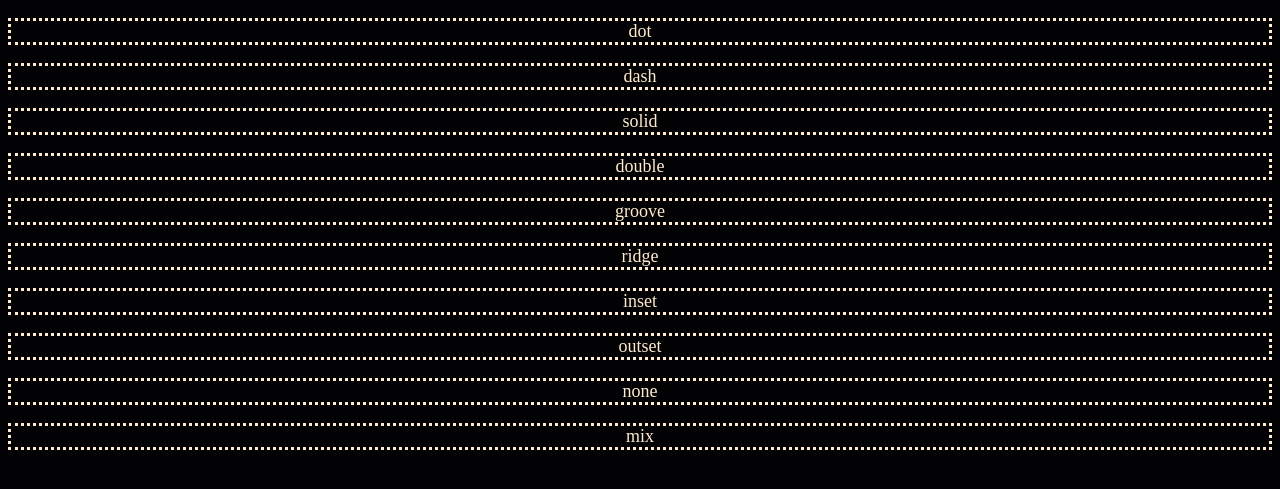
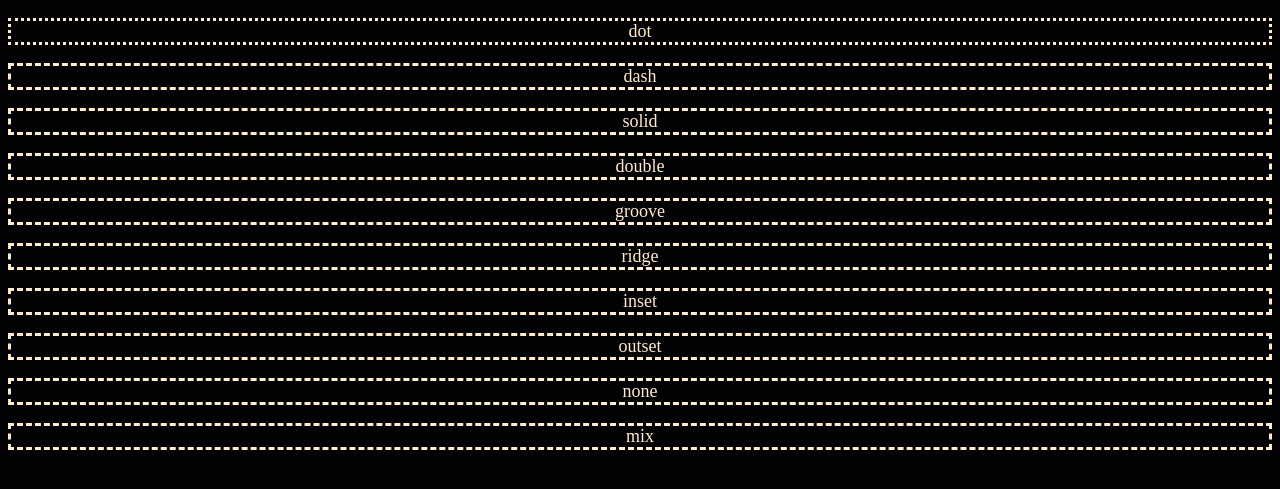
Before and after one commit to wonder-coconut/unitygame, a PHP site: page /ctest.html in a window 1280 px wide. Shown: the top 489 px of the page. Run offline with PHP 8.4, Linux system fonts and the light colour scheme.

Commit message:
css test #14 borders

```diff
--- a/css/test.css
+++ b/css/test.css
@@ -1,7 +1,10 @@
 body    {background-color: rgb(2, 2, 4);
         text-align: center;}
 
+.dot    {border-style: dotted;
+        border-color: blanchedalmond;}
+
 p       {color: blanchedalmond;
         font-size: 18px;
-        border-style: dotted;
+        border-style: dashed;
         border-color: blanchedalmond;}
```
